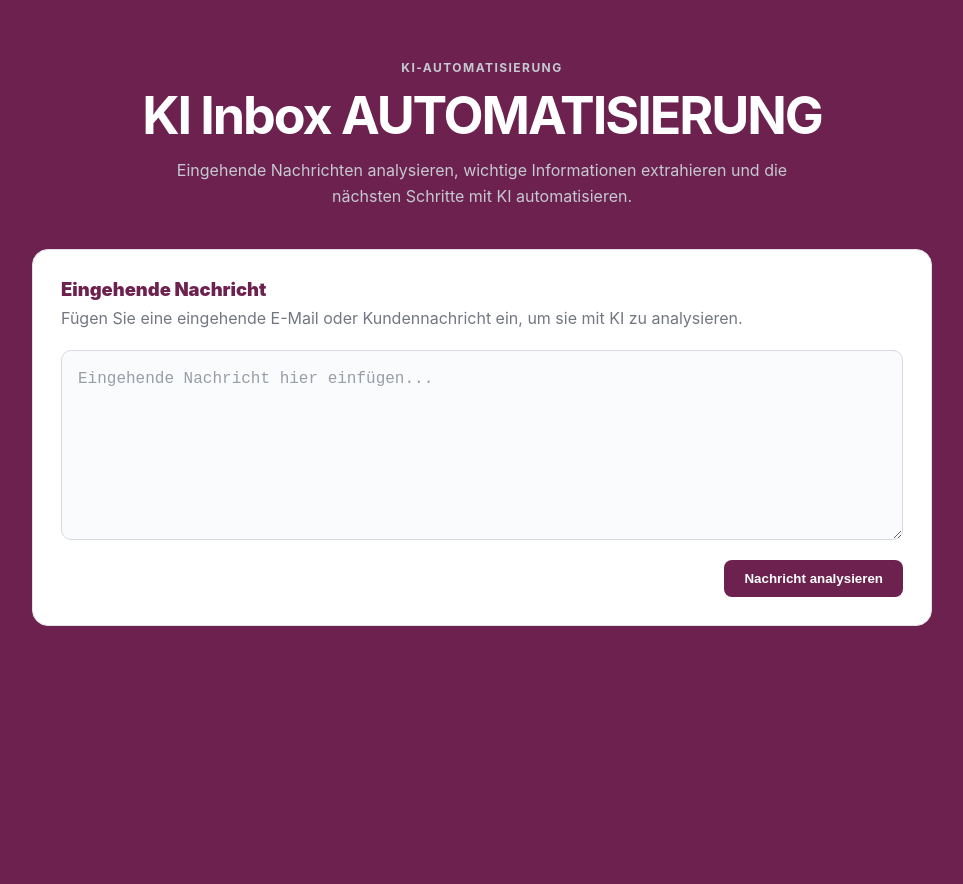
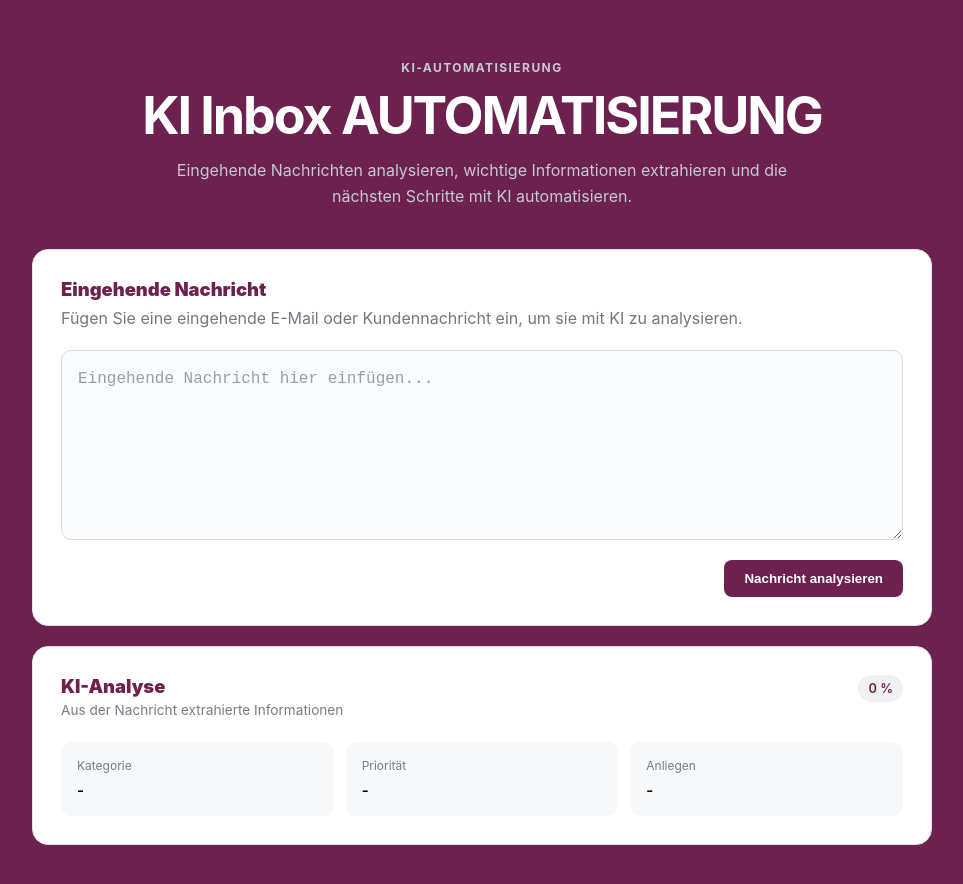
Before and after one commit to Soheil7100Z/AI-inbox-automation-frontend, a React (Vite) app: page / in a window 1280 px wide. Shown: the top 884 px of the page, without its empty margins (158-1121 px from the left). Before the commit the page ends 800 px from the top, so only its background shows below. Built offline with nearby package versions, Linux system fonts and the light colour scheme.

Commit message:
Integrate AI analysis results and add AnalysisResult component styling

```diff
--- a/src/App.tsx
+++ b/src/App.tsx
@@ -1,8 +1,43 @@
 import './styles/global.css';
 
-import MessageInput from './components/MessageInput';
+import { useState } from 'react';
+import type { ProcessedMessage } from './types/messageType';
+
+import AnalysisResult from './components/AnalysisResult';
 
 const App = () => {
+  const [message, setMessage] = useState('');
+  const [aiAnswer, setAiAnswer] = useState<ProcessedMessage>({
+    category: '-',
+    priority: '-',
+    intent: '-',
+    confidence: 0,
+    extractedData: {
+      orderNumber: '-',
+      product: '-',
+    },
+    recommendedAction: 'Keine',
+    response: 'Keine',
+  });
+
+  const handleSubmit = async () => {
+    if (!message.trim()) return;
+
+    try {
+      const res = await fetch('/api/process-message', {
+        method: 'POST',
+        headers: { 'Content-Type': 'application/json' },
+        body: JSON.stringify({ message }),
+      });
+      if (!res.ok) throw new Error('Fehler bei der Anfrage');
+
+      const data = await res.json();
+      setAiAnswer(data);
+    } catch (error) {
+      console.error('Fehler beim Senden der Nachricht:', error);
+    }
+  };
+
   return (
     <main className="app">
       <header className="app-header">
@@ -19,7 +54,31 @@ const App = () => {
       </header>
 
       <div className="inbox">
-        <MessageInput />
+        <section>
+          <div className="message-input-header">
+            <h2 className="message-input-title">Eingehende Nachricht</h2>
+            <p className="message-input-description">
+              Fügen Sie eine eingehende E-Mail oder Kundennachricht ein, um sie mit KI zu analysieren.
+            </p>
+          </div>
+
+          <textarea
+            className="message-input-textarea"
+            placeholder="Eingehende Nachricht hier einfügen..."
+            value={message}
+            onChange={(e) => setMessage(e.target.value)}
+          />
+
+          <div className="message-input-footer">
+            <button className="message-input-button" onClick={handleSubmit}>
+              Nachricht analysieren
+            </button>
+          </div>
+        </section>
+
+        <div className="inbox-results">
+          <AnalysisResult aiAnswer={aiAnswer} />
+        </div>
       </div>
     </main>
   );
--- /dev/null
+++ b/src/components/AnalysisResult.tsx
@@ -0,0 +1,38 @@
+import '../styles/analysisResult.css';
+import type { ProcessedMessage } from '../types/messageType';
+
+type AnalysisResultProps = { aiAnswer: ProcessedMessage };
+
+const AnalysisResult = ({ aiAnswer }: AnalysisResultProps) => {
+
+  return (
+    <section>
+      <div className="analysis-result-header">
+        <div>
+          <h2 className="analysis-result-title">KI-Analyse</h2>
+          <p className="analysis-result-subtitle"> Aus der Nachricht extrahierte Informationen</p>
+        </div>
+
+        <span className="analysis-result-confidence"> {aiAnswer.confidence} %  </span>
+      </div>
+
+      <div className="analysis-result-grid">
+        <div className="analysis-result-item">
+          <span className="analysis-result-label">Kategorie</span>
+          <span className="analysis-result-value">{aiAnswer.category}</span>
+        </div>
+
+        <div className="analysis-result-item">
+          <span className="analysis-result-label">Priorität</span>
+          <span className="analysis-result-value">{aiAnswer.priority}</span>
+        </div>
+
+        <div className="analysis-result-item">
+          <span className="analysis-result-label">Anliegen</span>
+          <span className="analysis-result-value">{aiAnswer.intent}</span>
+        </div>
+      </div>
+    </section>
+  );
+};
+export default AnalysisResult;
--- a/src/components/MessageInput.tsx
+++ /dev/null
@@ -1,47 +0,0 @@
-import { useState } from 'react';
-import '../styles/messageInput.css';
-
-const MessageInput = () => {
-  const [message, setMessage] = useState('');
-
-  const handleSubmit = async () => {
-    if (!message.trim()) return;
-
-    try {
-      const res = await fetch('/api/process-message', {
-        method: 'POST',
-        headers: { 'Content-Type': 'application/json' },
-        body: JSON.stringify({ message }),
-      });
-      if (!res.ok) throw new Error('Fehler bei der Anfrage');
-
-      const data = await res.json();
-      console.log('AI response:', data);
-    } catch (error) {
-      console.error('Fehler beim Senden der Nachricht:', error);
-    }
-  };
-
-  return (
-    <section>
-      <div className="message-input-header">
-        <h2 className="message-input-title">Eingehende Nachricht</h2>
-        <p className="message-input-description">
-          Fügen Sie eine eingehende E-Mail oder Kundennachricht ein, um sie mit KI zu analysieren.
-        </p>
-      </div>
-      <textarea
-        className="message-input-textarea"
-        placeholder="Eingehende Nachricht hier einfügen..."
-        value={message}
-        onChange={(e) => setMessage(e.target.value)}
-      />
-      <div className="message-input-footer">
-        <button className="message-input-button" onClick={handleSubmit}>
-          Nachricht analysieren
-        </button>
-      </div>
-    </section>
-  );
-};
-export default MessageInput;
--- /dev/null
+++ b/src/styles/analysisResult.css
@@ -0,0 +1,54 @@
+.analysis-result-header {
+  display: flex;
+  justify-content: space-between;
+  align-items: flex-start;
+  gap: 1.25rem;
+  margin-bottom: 1.5rem;
+}
+
+.analysis-result-title {
+  font-size: 1.15rem;
+  font-weight: 900;
+  color: #6d214f;
+}
+
+.analysis-result-subtitle {
+  margin-top: 0.3125rem;
+  font-size: 0.85rem;
+  color: #777b85;
+}
+
+.analysis-result-confidence {
+  padding: 0.375rem 0.625rem;
+  border-radius: 1.25rem;
+  background: #f0f1f3;
+  font-size: 0.8rem;
+  font-weight: 600;
+  color: #6d214f;
+  white-space: nowrap;
+}
+
+.analysis-result-grid {
+  display: grid;
+  grid-template-columns: repeat(3, 1fr);
+  gap: 0.75rem;
+}
+
+.analysis-result-item {
+  padding: 1rem;
+  border-radius: 0.625rem;
+  background: #f7f8f9;
+}
+
+.analysis-result-label {
+  display: block;
+  margin-bottom: 0.4375rem;
+  font-size: 0.75rem;
+  color: #777b85;
+}
+
+.analysis-result-value {
+  font-size: 0.95rem;
+  font-weight: 600;
+  color: #000;
+}
--- a/src/styles/global.css
+++ b/src/styles/global.css
@@ -77,6 +77,71 @@ body {
   margin-top: 1.25rem;
 }
 
+.message-input-header {
+  margin-bottom: 1.25rem;
+}
+
+.message-input-title {
+  margin-bottom: 0.375rem;
+  font-size: 1.15rem;
+  font-weight: 900;
+  color: #6d214f;
+}
+
+.message-input-description {
+  font-size: 1rem;
+  line-height: 1.5;
+  color: #737782;
+}
+
+.message-input-textarea {
+  width: 100%;
+  min-height: 11.875rem;
+  padding: 1rem;
+  border: 0.0625rem solid #d8dae0;
+  border-radius: 0.625rem;
+  outline: none;
+  resize: vertical;
+  background: #fafbfc;
+  color: #17181c;
+  line-height: 1.6;
+  transition: border-color 0.2s ease;
+  font-size: 1rem;
+}
+
+.message-input-textarea::placeholder {
+  color: #999da6;
+}
+
+.message-input-textarea:focus {
+  border-color: #6d214f;
+}
+
+.message-input-footer {
+  display: flex;
+  justify-content: flex-end;
+  margin-top: 1rem;
+}
+
+.message-input-button {
+  padding: 0.6875rem 1.25rem;
+  border: none;
+  border-radius: 0.5rem;
+  background: #6d214f;
+  color: #ffffff;
+  font-weight: 600;
+  transition: 0.2s ease;
+}
+
+.message-input-button:hover {
+  background: #b81c77;
+  cursor: pointer;
+}
+
+.message-input-button:active {
+  transform: translateY(0.0625rem);
+}
+
 section {
   padding: 1.75rem;
   border: 0.0625rem solid #e1e3e8;
--- a/src/styles/messageInput.css
+++ /dev/null
@@ -1,64 +0,0 @@
-.message-input-header {
-  margin-bottom: 1.25rem;
-}
-
-.message-input-title {
-  margin-bottom: 0.375rem;
-  font-size: 1.15rem;
-  font-weight: 900;
-  color: #6d214f;
-}
-
-.message-input-description {
-  font-size: 1rem;
-  line-height: 1.5;
-  color: #737782;
-}
-
-.message-input-textarea {
-  width: 100%;
-  min-height: 11.875rem;
-  padding: 1rem;
-  border: 0.0625rem solid #d8dae0;
-  border-radius: 0.625rem;
-  outline: none;
-  resize: vertical;
-  background: #fafbfc;
-  color: #17181c;
-  line-height: 1.6;
-  transition: border-color 0.2s ease;
-  font-size: 1rem;
-}
-
-.message-input-textarea::placeholder {
-  color: #999da6;
-}
-
-.message-input-textarea:focus {
-  border-color: #6d214f;
-}
-
-.message-input-footer {
-  display: flex;
-  justify-content: flex-end;
-  margin-top: 1rem;
-}
-
-.message-input-button {
-  padding: 0.6875rem 1.25rem;
-  border: none;
-  border-radius: 0.5rem;
-  background: #6d214f;
-  color: #ffffff;
-  font-weight: 600;
-  transition: 0.2s ease;
-}
-
-.message-input-button:hover {
-  background: #b81c77;
-  cursor: pointer;
-}
-
-.message-input-button:active {
-  transform: translateY(0.0625rem);
-}
--- /dev/null
+++ b/src/types/messageType.ts
@@ -0,0 +1,16 @@
+export type MessageCategory = 'delivery' | 'billing' | 'technical' | 'general' | '-';
+
+export type MessagePriority = 'low' | 'medium' | 'high' | '-';
+
+export interface ProcessedMessage {
+  category: MessageCategory;
+  priority: MessagePriority;
+  intent: string;
+  confidence: number;
+  extractedData: {
+    orderNumber?: string;
+    product?: string;
+  };
+  recommendedAction: string;
+  response: string;
+}
```
